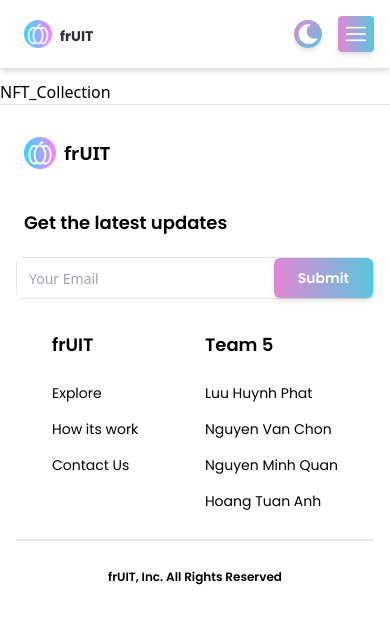
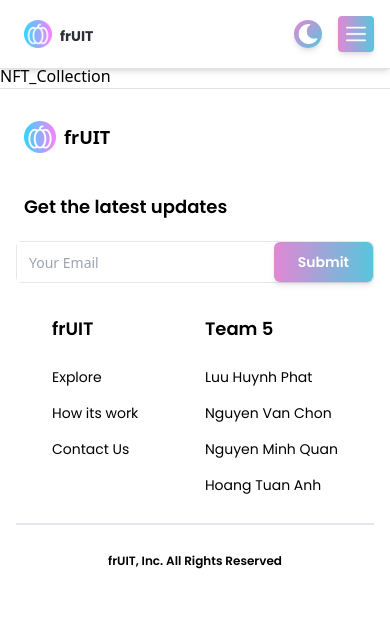
Before and after one commit to btcoin23/NFT-Marketplace, a Next.js app: page /collection in a window 390 px wide. Shown: the top 624 px of the page. Built offline with nearby package versions, Linux system fonts and the light colour scheme.

Commit message:
update responsive

```diff
--- a/assets/index.js
+++ b/assets/index.js
@@ -16,6 +16,7 @@ import cross from './cross.png';
 import Search from './Search.png';
 import tick from './tick.png';
 import moon from './moon.png';
+import loading from './loading.gif';
 
 export default {
   creator,
@@ -34,5 +35,6 @@ export default {
   cross,
   Search,
   tick,
-    moon
+  moon,
+  loading,
 };
--- a/pages/_app.js
+++ b/pages/_app.js
@@ -13,9 +13,9 @@ const MyApp = ({ Component, pageProps }) => (
         <title>frUIT Marketplace</title>
         <link rel="icon" href="/logo.png" />
       </Head>
-      <div className="dark:bg-prim-dark bg-white">
+      <div className="bg-white dark:bg-prim-dark">
         <Navbar />
-        <div className="pt-20 w-full">
+        <div className="w-full pt-16">
           <Component {...pageProps} />
         </div>
         <Footer />
```
Lines whose indentation alone changed are shown as unchanged.
